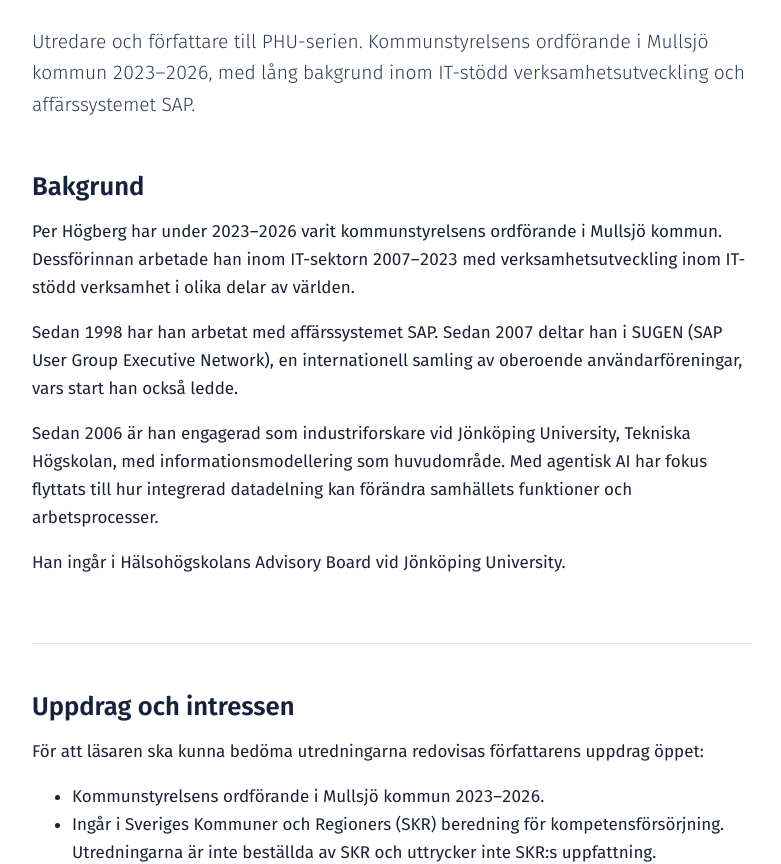
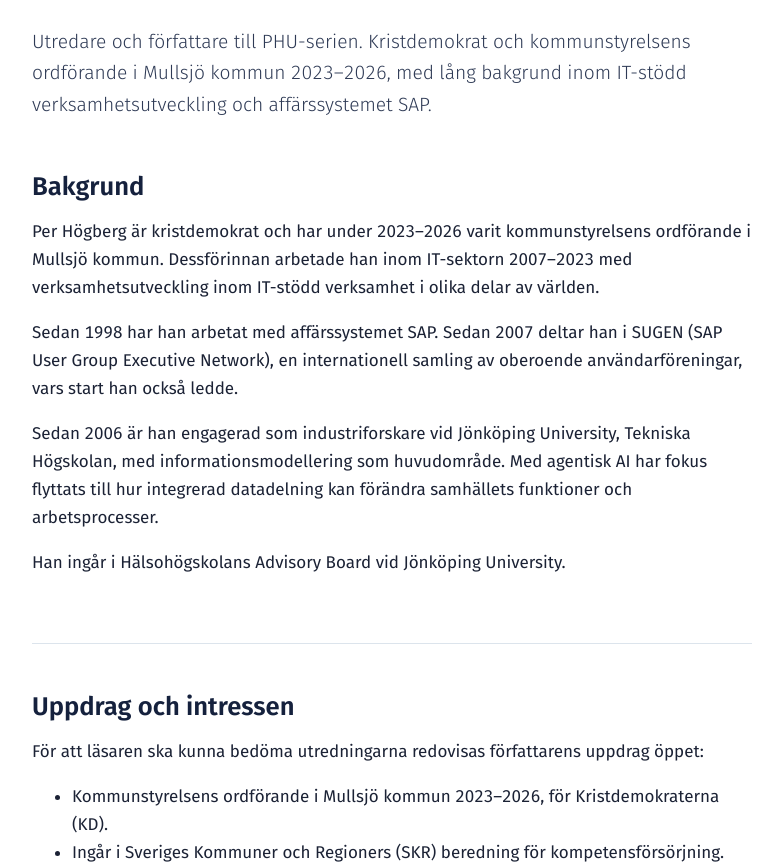
Before and after one commit to perajhogberg-dot/ai, a plain HTML site: page om/index.html in a window 1280 px wide. Shown: the part 256-1120 px from the top of the page, without its empty margins (92-873 px from the left). Drawn offline with Linux system fonts and the light colour scheme.

Commit message:
Redovisa partitillhörighet (KD) på Om-sidan och i trovärdighetsblocket
Co-Authored-By: Claude Opus 5.5 <noreply@anthropic.com>
Claude-Session: https://claude.ai/code/session_01Ai9SVvJJNYJAegMkELUdP6

```diff
--- a/om/index.html
+++ b/om/index.html
@@ -30,12 +30,12 @@
   <section style="padding:2rem 0 1rem" class="narrow">
     <span class="kicker">Författare</span>
     <h1>Per Högberg</h1>
-    <p class="lead">Utredare och författare till PHU-serien. Kommunstyrelsens ordförande i Mullsjö kommun 2023–2026, med lång bakgrund inom IT-stödd verksamhetsutveckling och affärssystemet SAP.</p>
+    <p class="lead">Utredare och författare till PHU-serien. Kristdemokrat och kommunstyrelsens ordförande i Mullsjö kommun 2023–2026, med lång bakgrund inom IT-stödd verksamhetsutveckling och affärssystemet SAP.</p>
   </section>
 
   <section class="section narrow" style="border-top:none;padding-top:1rem">
     <h2>Bakgrund</h2>
-    <p>Per Högberg har under 2023–2026 varit kommunstyrelsens ordförande i Mullsjö kommun. Dessförinnan arbetade han inom IT-sektorn 2007–2023 med verksamhetsutveckling inom IT-stödd verksamhet i olika delar av världen.</p>
+    <p>Per Högberg är kristdemokrat och har under 2023–2026 varit kommunstyrelsens ordförande i Mullsjö kommun. Dessförinnan arbetade han inom IT-sektorn 2007–2023 med verksamhetsutveckling inom IT-stödd verksamhet i olika delar av världen.</p>
     <p>Sedan 1998 har han arbetat med affärssystemet SAP. Sedan 2007 deltar han i SUGEN (SAP User Group Executive Network), en internationell samling av oberoende användarföreningar, vars start han också ledde.</p>
     <p>Sedan 2006 är han engagerad som industriforskare vid Jönköping University, Tekniska Högskolan, med informationsmodellering som huvudområde. Med agentisk AI har fokus flyttats till hur integrerad datadelning kan förändra samhällets funktioner och arbetsprocesser.</p>
     <p>Han ingår i Hälsohögskolans Advisory Board vid Jönköping University.</p>
@@ -45,7 +45,7 @@
     <h2>Uppdrag och intressen</h2>
     <p>För att läsaren ska kunna bedöma utredningarna redovisas författarens uppdrag öppet:</p>
     <ul>
-      <li>Kommunstyrelsens ordförande i Mullsjö kommun 2023–2026.</li>
+      <li>Kommunstyrelsens ordförande i Mullsjö kommun 2023–2026, för Kristdemokraterna (KD).</li>
       <li>Ingår i Sveriges Kommuner och Regioners (SKR) beredning för kompetensförsörjning. Utredningarna är inte beställda av SKR och uttrycker inte SKR:s uppfattning.</li>
       <li>Ledamot i styrelsen för SAPSA (SAP Svenska Användarförening), som han representerar i SUGEN.</li>
       <li>Ledamot i Hälsohögskolans Advisory Board vid Jönköping University.</li>
```
Also changed, not shown: phu01/index.html (+1 -1 lines).
